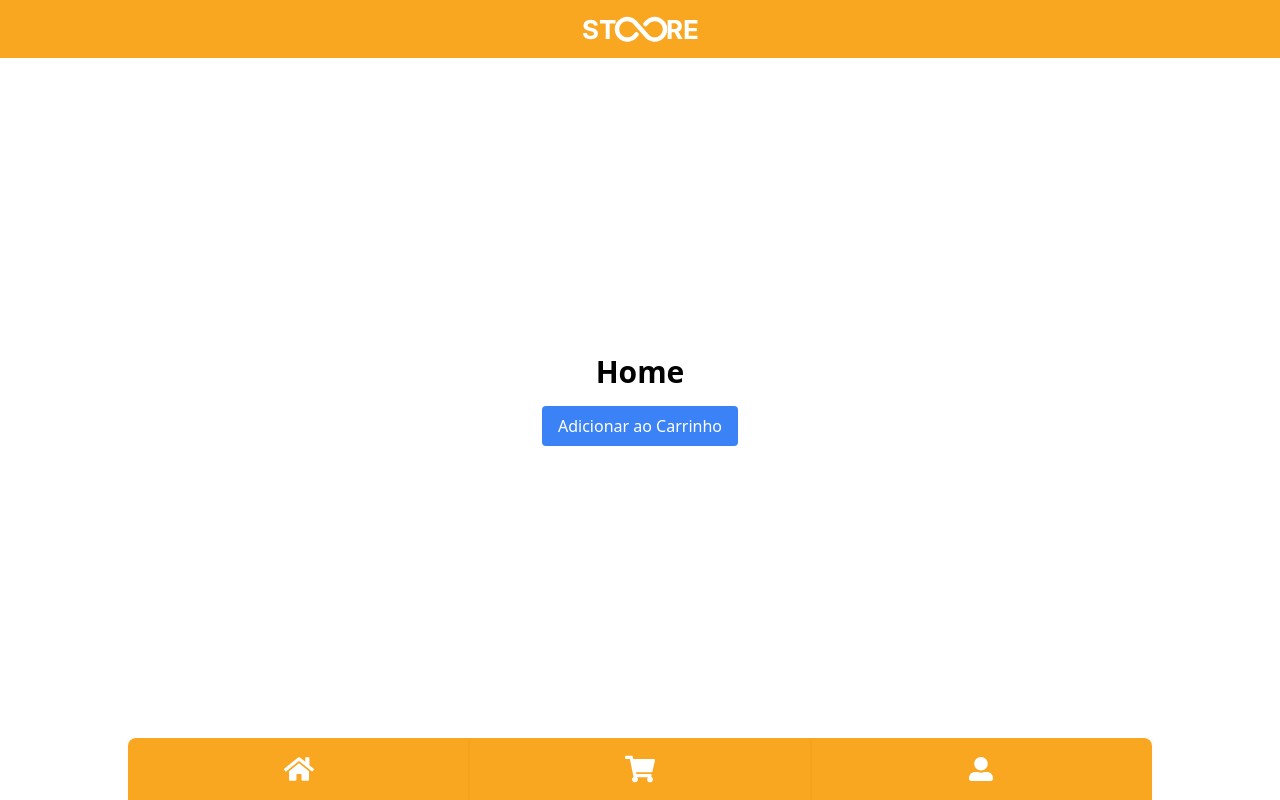
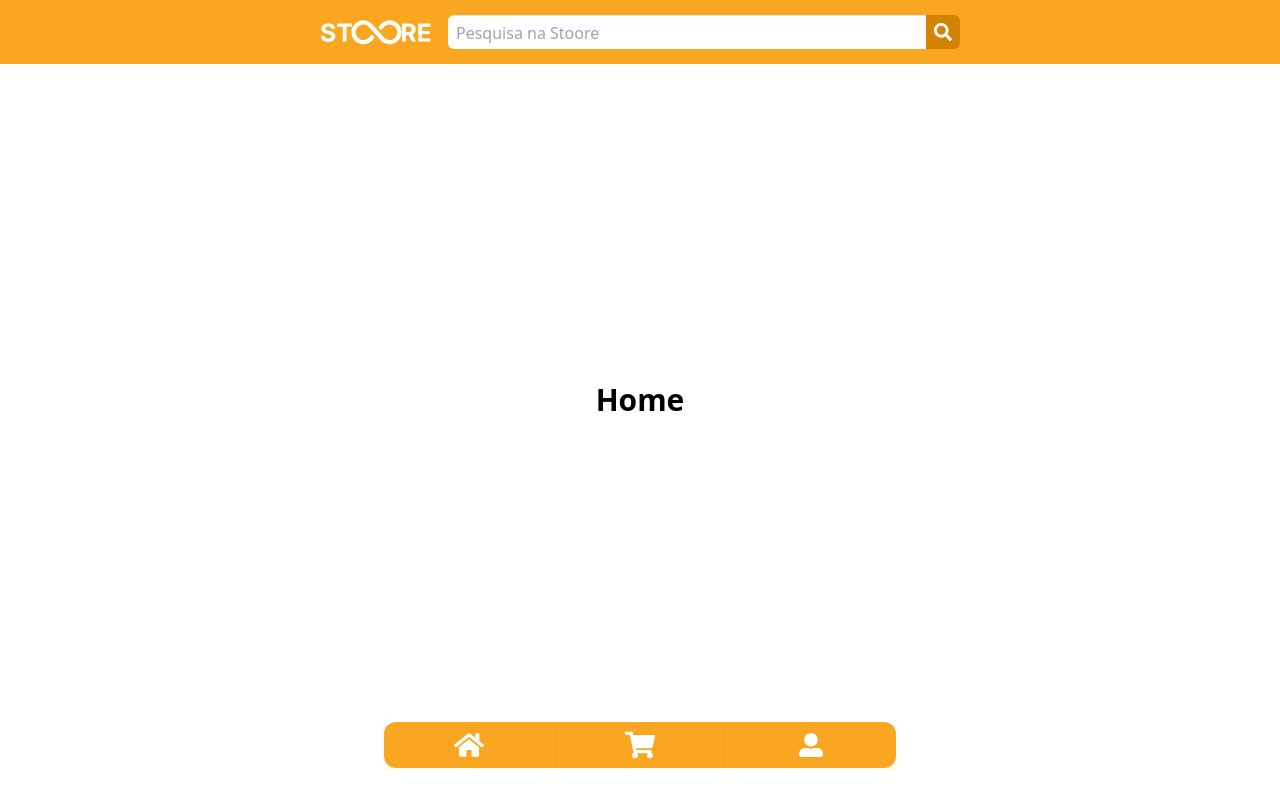
Before and after one commit to webdevmatias/stoore, a React (Vite) app: page / in a window 1280 px wide. Built offline with nearby package versions, Linux system fonts and the light colour scheme.

Commit message:
feat: componente NavBar e adiçao de barra de pesquisa

```diff
--- a/index.html
+++ b/index.html
@@ -4,7 +4,7 @@
     <meta charset="UTF-8" />
     <link rel="icon" type="image/svg+xml" href="/vite.svg" />
     <meta name="viewport" content="width=device-width, initial-scale=1.0" />
-    <title>STOORE | Eletrônicos</title>
+    <title>STOORE</title>
   </head>
   <body>
     <div id="root"></div>
--- a/src/App.jsx
+++ b/src/App.jsx
@@ -1,24 +1,23 @@
+// App.js
 import { useState } from "react";
-import { FaHome, FaShoppingCart, FaUserAlt } from "react-icons/fa";
 import "./App.css";
 import Home from "./pages/Home";
-import Perfil from './pages/Perfil';
-import Carrinho from './pages/Carrinho';
+import Perfil from "./pages/Perfil";
+import Carrinho from "./pages/Carrinho";
 import Header from "./componentes/Header";
+import NavBar from "./componentes/NavBar"; // Importe o NavBar
 
 function App() {
-  // Estado para controlar qual seção está visível
-  const [currentSection, setCurrentSection] = useState('home');
-  const [cartItemCount, setCartItemCount] = useState(0); // Estado para a contagem de itens no carrinho
+  const [currentSection, setCurrentSection] = useState("home");
+  const [cartItemCount, setCartItemCount] = useState(0);
 
-  // Função para alterar a seção atual
   const renderSection = () => {
     switch (currentSection) {
-      case 'home':
-        return <Home setCartItemCount={setCartItemCount} />; // Passa a função para o componente Home
-      case 'perfil':
+      case "home":
+        return <Home setCartItemCount={setCartItemCount} />;
+      case "perfil":
         return <Perfil />;
-      case 'carrinho':
+      case "carrinho":
         return <Carrinho />;
       default:
         return <Home />;
@@ -28,25 +27,13 @@ function App() {
   return (
     <>
       <section className="flex flex-col justify-center items-center">
-        <Header cartItemCount={cartItemCount} /> {/* Passa a contagem para o Header */}
-        {renderSection()} {/* Renderiza a seção atual */}
+        <Header />
+        {renderSection()}
 
-        <nav className="flex flex-row justify-around fixed bottom-0 bg-primary w-4/5 h-auto rounded-t-lg">
-          <div className="flex flex-col items-center justify-center shadow-sm w-1/3" onClick={() => setCurrentSection('home')}>
-            <FaHome className="text-white text-3xl md:text-3xl my-4" />
-          </div>
-          <div className="flex flex-col items-center justify-center relative shadow-sm w-1/3" onClick={() => setCurrentSection('carrinho')}>
-            {cartItemCount > 0 && ( // Exibe o círculo se houver itens no carrinho
-              <span className="absolute top-1 right-2 bg-red-500 text-white rounded-full w-6 h-6 flex items-center justify-center text-xs">
-                {cartItemCount}
-              </span>
-            )}
-            <FaShoppingCart className="text-white text-3xl md:text-3xl my-4" />
-          </div>
-          <div className="flex flex-col items-center justify-center shadow-sm w-1/3" onClick={() => setCurrentSection('perfil')}>
-            <FaUserAlt className="text-white text-2xl md:text-2xl my-4" />
-          </div>
-        </nav>
+        <NavBar
+          setCurrentSection={setCurrentSection}
+          cartItemCount={cartItemCount}
+        />
       </section>
     </>
   );
--- a/src/componentes/Header.jsx
+++ b/src/componentes/Header.jsx
@@ -1,10 +1,25 @@
-import StooreLogo from '../assets/stoore_logo_white.svg';
+// componentes/Header.jsx
+import StooreLogo from "../assets/stoore_logo_white.svg";
+import { FaSearch } from "react-icons/fa"; // Ícone de pesquisa
 
 const Header = () => {
   return (
-    <nav className="flex flex-row justify-center items-center fixed top-0 w-full h-auto bg-primary">
-      <div className="flex flex-col items-center justify-center my-4">
-        <img src={StooreLogo} alt="" className="" />
+    <nav className="flex flex-row justify-center gap-4 items-center fixed top-0 w-full h-16 bg-primary">
+      {/* Logo */}
+      <div className="flex items-center w-24 md:w-28">
+        <img src={StooreLogo} alt="Stoore Logo" className="h-8" />
+      </div>
+
+      {/* Campo de Pesquisa */}
+      <div className="flex w-3/5 md:w-2/5"> {/* Centraliza e limita a largura */}
+        <input
+          type="text"
+          placeholder="Pesquisa na Stoore"
+          className="w-full px-2 border-t focus:outline-none rounded-l-md"
+        />
+        <button className="p-2 bg-primaryDark rounded-r-md text-white flex items-center justify-center">
+          <FaSearch className="text-lg" />
+        </button>
       </div>
     </nav>
   );
--- /dev/null
+++ b/src/componentes/NavBar.jsx
@@ -0,0 +1,40 @@
+// componentes/NavBar.jsx
+import React from "react";
+import { FaHome, FaShoppingCart, FaUserAlt } from "react-icons/fa";
+
+function NavBar({ setCurrentSection, cartItemCount }) {
+  return (
+    <nav className="flex flex-row justify-around fixed bottom-0 bg-primary w-full mb-0 md:mb-8 md:w-2/5 h-auto rounded-t-lg md:rounded-xl">
+      <button
+        className="flex flex-col items-center justify-center shadow-sm w-1/3 focus:outline-none"
+        onClick={() => setCurrentSection("home")}
+        aria-label="Home"
+      >
+        <FaHome className="text-white text-3xl md:text-3xl my-2 md:my-2" />
+      </button>
+
+      <button
+        className="flex flex-col items-center justify-center relative shadow-sm w-1/3 focus:outline-none"
+        onClick={() => setCurrentSection("carrinho")}
+        aria-label="Carrinho"
+      >
+        {cartItemCount > 0 && ( // Exibe o círculo se houver itens no carrinho
+          <span className="absolute top-1 right-2 bg-red-500 text-white rounded-full w-6 h-6 flex items-center justify-center text-xs">
+            {cartItemCount}
+          </span>
+        )}
+        <FaShoppingCart className="text-white text-3xl md:text-3xl my-4 md:my-2" />
+      </button>
+
+      <button
+        className="flex flex-col items-center justify-center shadow-sm w-1/3 focus:outline-none"
+        onClick={() => setCurrentSection("perfil")}
+        aria-label="Perfil"
+      >
+        <FaUserAlt className="text-white text-2xl md:text-2xl my-4 md:my-2" />
+      </button>
+    </nav>
+  );
+}
+
+export default NavBar;
--- a/src/pages/Home.jsx
+++ b/src/pages/Home.jsx
@@ -1,24 +1,13 @@
 import { FaHome, FaShoppingCart, FaUserAlt } from "react-icons/fa";
 import "../App.css";
 
-function Home({ setCartItemCount }) {
-  const handleAddToCart = () => {
-    setCartItemCount(prevCount => prevCount + 1); // Incrementa o contador
-  };
-
+const Home = () => {
   return (
     <>
       <section className="flex flex-col justify-center items-center w-screen h-screen">
         <h1 className="text-3xl font-bold">Home</h1>
-        <button
-          onClick={handleAddToCart}
-          className="mt-4 bg-blue-500 text-white px-4 py-2 rounded"
-        >
-          Adicionar ao Carrinho
-        </button>
       </section>
     </>
   );
-}
-
+};
 export default Home;
--- a/tailwind.config.js
+++ b/tailwind.config.js
@@ -8,6 +8,7 @@ export default {
     extend: {
       colors: {
           primary: '#F9A620', //laranja base
+          primaryDark: '#D38300'
       },
     },
   },
```
